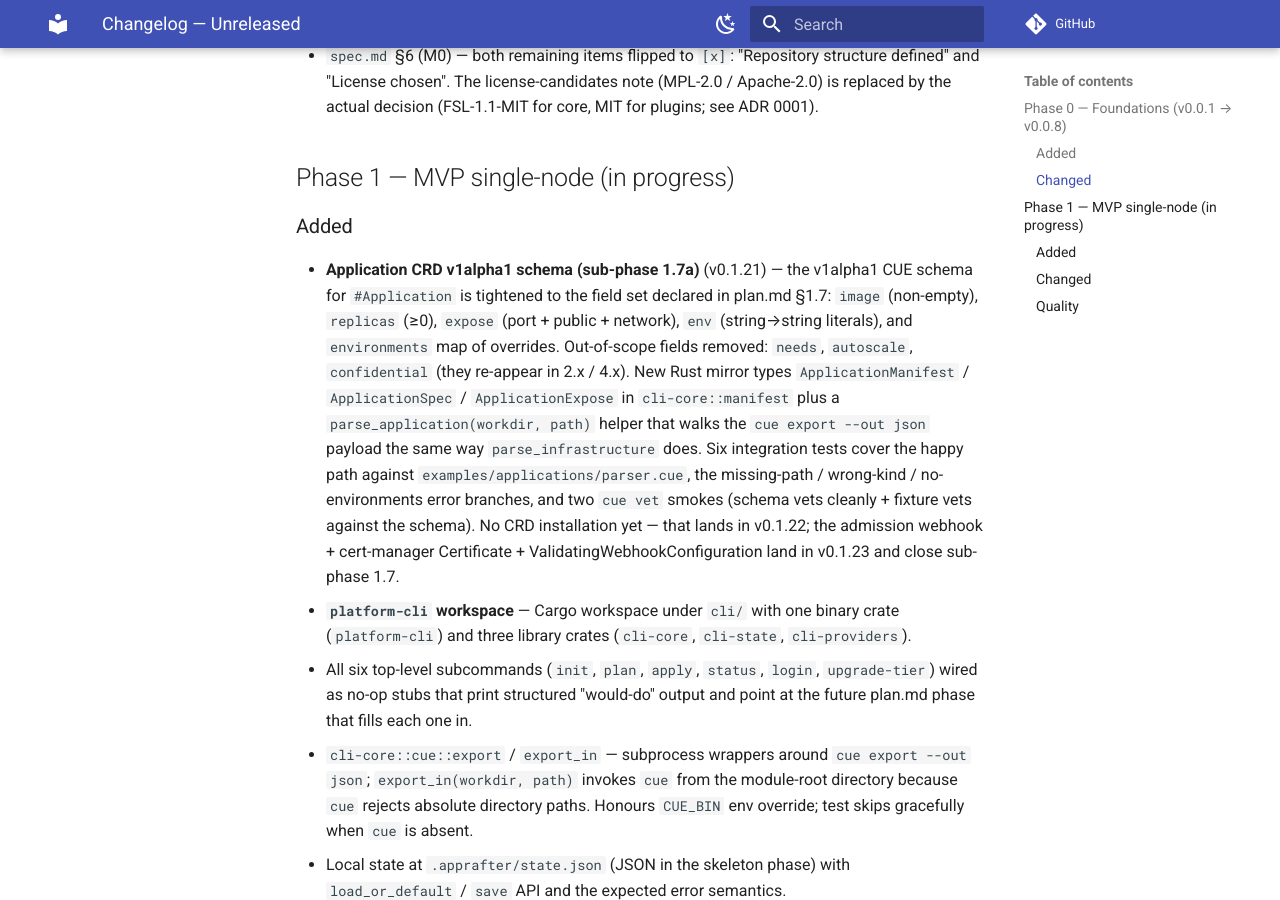
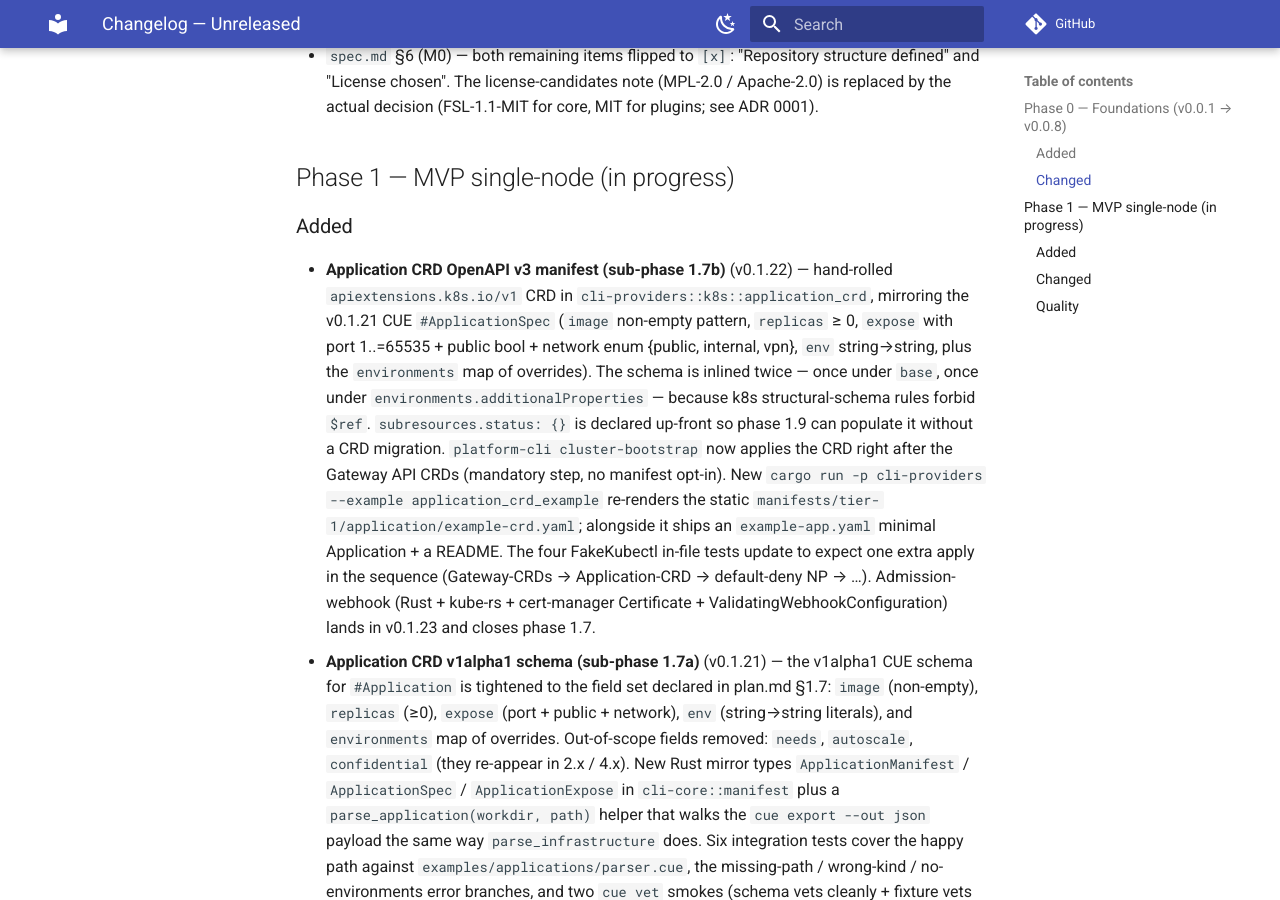
Before and after one commit to AppRafter/apprafter, an MkDocs documentation site: the page built from docs/changelog/UNRELEASED.md, in a window 1280 px wide and 900 px high, scrolled down 1308 px. Built offline with MkDocs 1.6.1 and Material for MkDocs 9.7.7, drawn with Linux system fonts in a browser that asks for light colours; comment, search, counter and statistics services are not loaded.

Commit message:
docs: close 1.7b (Application CRD OpenAPI v3) for v0.1.22

```diff
--- a/docs/changelog/UNRELEASED.md
+++ b/docs/changelog/UNRELEASED.md
@@ -61,6 +61,27 @@ the `0.0.x` series; semver starts at 1.0.
 
 ### Added
 
+- **Application CRD OpenAPI v3 manifest (sub-phase 1.7b)** (v0.1.22) —
+  hand-rolled `apiextensions.k8s.io/v1` CRD in
+  `cli-providers::k8s::application_crd`, mirroring the v0.1.21 CUE
+  `#ApplicationSpec` (`image` non-empty pattern, `replicas` ≥ 0,
+  `expose` with port 1..=65535 + public bool + network enum {public,
+  internal, vpn}, `env` string→string, plus the `environments` map
+  of overrides). The schema is inlined twice — once under `base`,
+  once under `environments.additionalProperties` — because k8s
+  structural-schema rules forbid `$ref`. `subresources.status: {}`
+  is declared up-front so phase 1.9 can populate it without a CRD
+  migration. `platform-cli cluster-bootstrap` now applies the CRD
+  right after the Gateway API CRDs (mandatory step, no manifest
+  opt-in). New `cargo run -p cli-providers --example
+  application_crd_example` re-renders the static
+  `manifests/tier-1/application/example-crd.yaml`; alongside it
+  ships an `example-app.yaml` minimal Application + a README. The
+  four FakeKubectl in-file tests update to expect one extra apply
+  in the sequence (Gateway-CRDs → Application-CRD → default-deny
+  NP → …). Admission-webhook (Rust + kube-rs + cert-manager
+  Certificate + ValidatingWebhookConfiguration) lands in v0.1.23
+  and closes phase 1.7.
 - **Application CRD v1alpha1 schema (sub-phase 1.7a)** (v0.1.21) —
   the v1alpha1 CUE schema for `#Application` is tightened to the
   field set declared in plan.md §1.7: `image` (non-empty),
```
Also changed, not shown: plan.md (+1 -1 lines).
